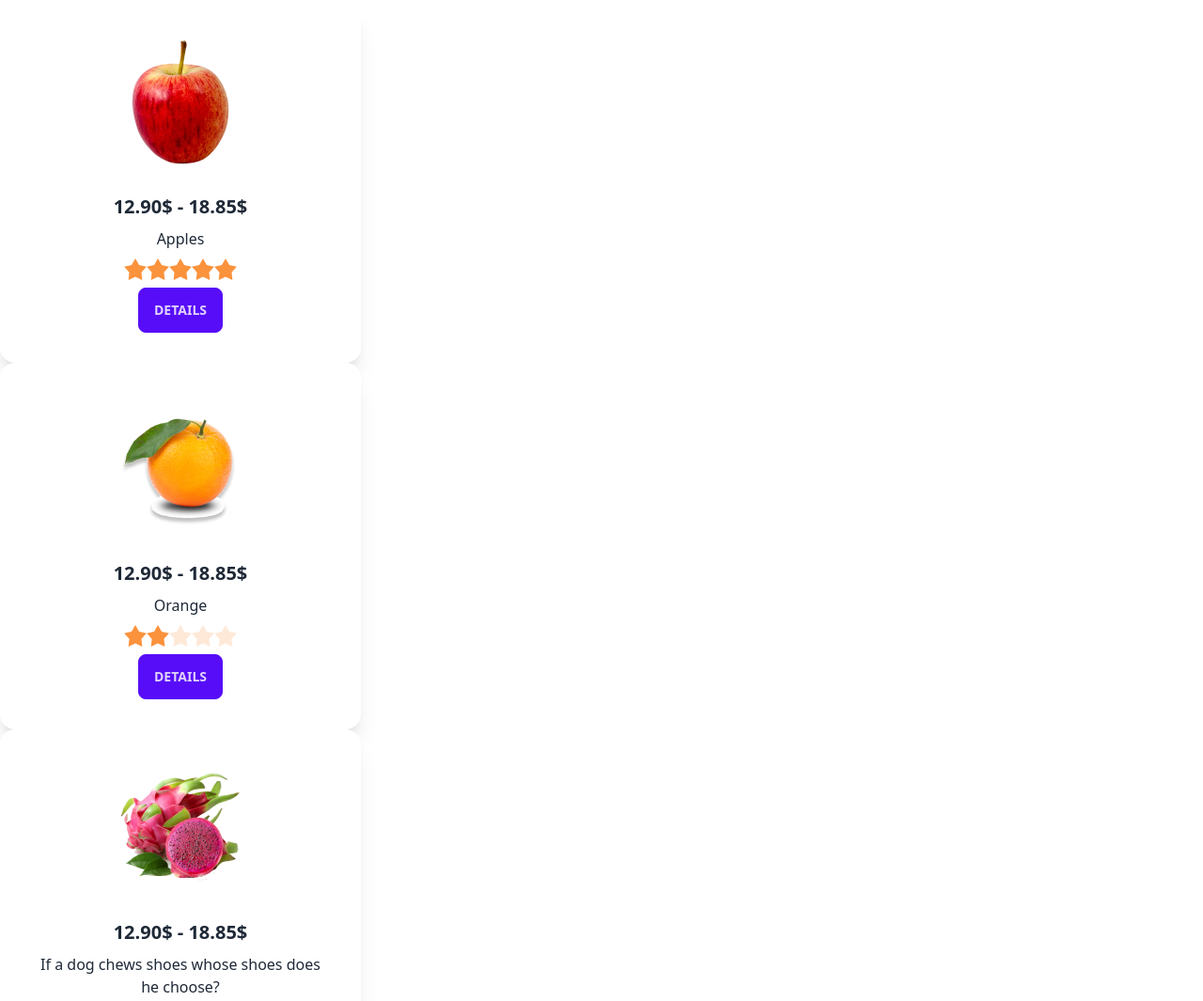
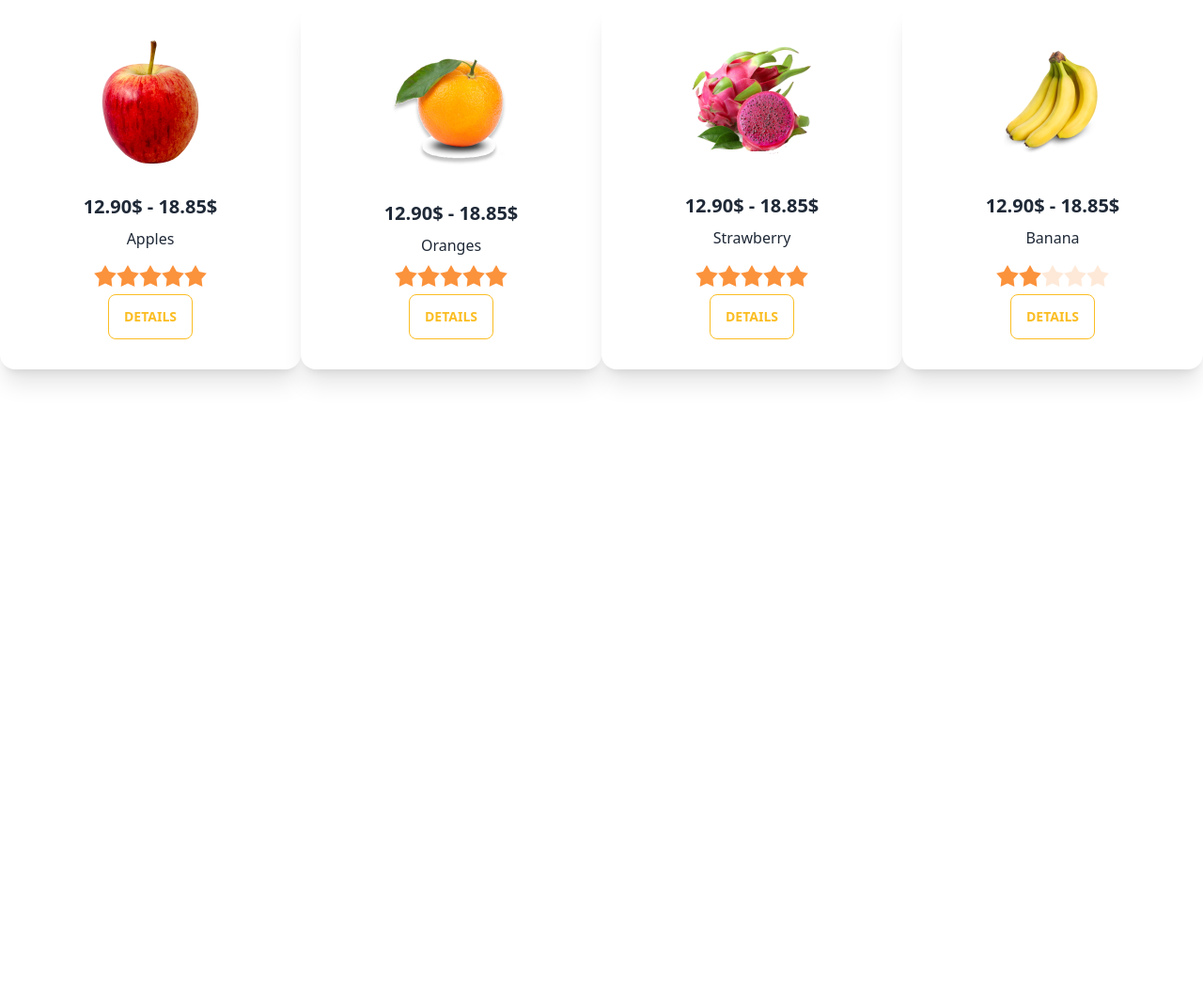
Before and after one commit to Seam7819/fruite-burs-assignment03, a plain HTML site: page index.html in a window 1280 px wide. Shown: the part 1411-2476 px from the top of the page at 94% size. After the commit the page ends 1884 px from the top, so only its background shows below. Drawn offline with nearby package versions, Linux system fonts and the light colour scheme.

Commit message:
commit modal section

```diff
--- a/index.html
+++ b/index.html
@@ -21,7 +21,8 @@
 
   <header>
     <!-- nav section -->
-        <nav class="h-20 max-w-screen-xl bg-white md:bg-[#F85559] mx-auto rounded-full mt-5 flex items-center justify-between px-8 mb-8">
+    <nav
+      class="h-20 max-w-screen-xl bg-white md:bg-[#F85559] mx-auto rounded-full mt-5 flex items-center justify-between px-8 mb-8">
 
       <div class="hidden w-full lg:block lg:w-auto">
         <div class="list-none flex text-white gap-4 cursor-pointer ">
@@ -61,10 +62,12 @@
         <div id="slide1" class="carousel-item relative w-full">
           <img src="./images/banner1.png" class="w-full" />
           <div class="absolute w-full h-full">
-                <h1 class="text-xl md:text-2xl lg:text-4xl text-center font-bold text-white mt-6 mb-3 lg:mt-16 lg:mb-8">Exotic tastes at your <br> doorstep</h1>
+            <h1 class="text-xl md:text-2xl lg:text-4xl text-center font-bold text-white mt-6 mb-3 lg:mt-16 lg:mb-8">
+              Exotic tastes at your <br> doorstep</h1>
             <p class="text-sm text-white text-center mb-1 lg:mb-5">We supply highly quality organic products</p>
             <div class="flex justify-center">
-                  <button class="btn btn-xs sm:btn-sm md:btn-md lg:btn-md bg-[#F85559] border-none text-white">Shop Now</button>
+              <button class="btn btn-xs sm:btn-sm md:btn-md lg:btn-md bg-[#F85559] border-none text-white">Shop
+                Now</button>
             </div>
           </div>
           <div class="absolute flex justify-between transform -translate-y-1/2 left-5 right-5 top-1/2">
@@ -76,10 +79,12 @@
         <div id="slide2" class="carousel-item relative w-full">
           <img src="./images/banner2.png" class="w-full" />
           <div class="absolute block w-full">
-                <h1 class="text-xl md:text-2xl lg:text-4xl text-center font-bold text-white mt-6 mb-3 lg:mt-16 lg:mb-8">Exotic tastes at your <br> doorstep</h1>
+            <h1 class="text-xl md:text-2xl lg:text-4xl text-center font-bold text-white mt-6 mb-3 lg:mt-16 lg:mb-8">
+              Exotic tastes at your <br> doorstep</h1>
             <p class="text-sm text-white text-center mb-1 lg:mb-5">We supply highly quality organic products</p>
             <div class="flex justify-center">
-                  <button class="btn btn-xs sm:btn-sm md:btn-md lg:btn-md bg-[#F85559] border-none text-white">Shop Now</button>
+              <button class="btn btn-xs sm:btn-sm md:btn-md lg:btn-md bg-[#F85559] border-none text-white">Shop
+                Now</button>
             </div>
           </div>
           <div class="absolute flex justify-between transform -translate-y-1/2 left-5 right-5 top-1/2">
@@ -91,10 +96,12 @@
         <div id="slide3" class="carousel-item relative w-full">
           <img src="./images/banner3.png" class="w-full" />
           <div class="absolute block w-full">
-                <h1 class="text-xl md:text-2xl lg:text-4xl text-center font-bold text-white mt-6 mb-3 lg:mt-16 lg:mb-8">Exotic tastes at your <br> doorstep</h1>
+            <h1 class="text-xl md:text-2xl lg:text-4xl text-center font-bold text-white mt-6 mb-3 lg:mt-16 lg:mb-8">
+              Exotic tastes at your <br> doorstep</h1>
             <p class="text-sm text-white text-center mb-1 lg:mb-5">We supply highly quality organic products</p>
             <div class="flex justify-center">
-                  <button class="btn btn-xs sm:btn-sm md:btn-md lg:btn-md bg-[#F85559] border-none text-white">Shop Now</button>
+              <button class="btn btn-xs sm:btn-sm md:btn-md lg:btn-md bg-[#F85559] border-none text-white">Shop
+                Now</button>
             </div>
           </div>
           <div class="absolute flex justify-between transform -translate-y-1/2 left-5 right-5 top-1/2">
@@ -106,10 +113,12 @@
         <div id="slide4" class="carousel-item relative w-full">
           <img src="./images/banner4.png" class="w-full" />
           <div class="absolute block w-full">
-                <h1 class="text-xl md:text-2xl lg:text-4xl text-center font-bold text-white mt-6 mb-3 lg:mt-16 lg:mb-8">Exotic tastes at your <br> doorstep</h1>
+            <h1 class="text-xl md:text-2xl lg:text-4xl text-center font-bold text-white mt-6 mb-3 lg:mt-16 lg:mb-8">
+              Exotic tastes at your <br> doorstep</h1>
             <p class="text-sm text-white text-center mb-1 lg:mb-5">We supply highly quality organic products</p>
             <div class="flex justify-center">
-                  <button class="btn btn-xs sm:btn-sm md:btn-md lg:btn-md bg-[#F85559] border-none text-white">Shop Now</button>
+              <button class="btn btn-xs sm:btn-sm md:btn-md lg:btn-md bg-[#F85559] border-none text-white">Shop
+                Now</button>
             </div>
           </div>
           <div class="absolute flex justify-between transform -translate-y-1/2 left-5 right-5 top-1/2">
@@ -152,7 +161,8 @@
 
         <div>
           <h2 class="text-2xl font-bold mb-5 text-center lg:text-left">Deal of the day</h2>
-              <p class="text-center lg:text-left">Contrary to popular belief, is not simply random text. It has roots in a piece of classical <br> Latin literature from 45 BC, making it over 2000 years old.</p>
+          <p class="text-center lg:text-left">Contrary to popular belief, is not simply random text. It has roots in a
+            piece of classical <br> Latin literature from 45 BC, making it over 2000 years old.</p>
         </div>
 
         <div class="grid grid-flow-col  text-center auto-cols-max">
@@ -162,8 +172,11 @@
             </span>
             days
           </div>
-              <svg class="w-10 h-14 mt-1 md:mt-4" xmlns="http://www.w3.org/2000/svg" width="10" height="10" viewBox="0 0 16 15" fill="none">
-                <path d="M8.15198 4.30006C8.03268 4.30006 7.91826 4.25267 7.8339 4.16831C7.74954 4.08395 7.70215 3.96953 7.70215 3.85023C7.70215 3.73092 7.74954 3.6165 7.8339 3.53214C7.91826 3.44778 8.03268 3.40039 8.15198 3.40039C8.27129 3.40039 8.38571 3.44778 8.47007 3.53214C8.55443 3.6165 8.60182 3.73092 8.60182 3.85023C8.60182 3.96953 8.55443 4.08395 8.47007 4.16831C8.38571 4.25267 8.27129 4.30006 8.15198 4.30006ZM8.15198 7.89875C8.03268 7.89875 7.91826 7.85135 7.8339 7.76699C7.74954 7.68263 7.70215 7.56821 7.70215 7.44891C7.70215 7.32961 7.74954 7.21519 7.8339 7.13083C7.91826 7.04647 8.03268 6.99908 8.15198 6.99908C8.27129 6.99908 8.38571 7.04647 8.47007 7.13083C8.55443 7.21519 8.60182 7.32961 8.60182 7.44891C8.60182 7.56821 8.55443 7.68263 8.47007 7.76699C8.38571 7.85135 8.27129 7.89875 8.15198 7.89875ZM8.15198 11.4974C8.03268 11.4974 7.91826 11.45 7.8339 11.3657C7.74954 11.2813 7.70215 11.1669 7.70215 11.0476C7.70215 10.9283 7.74954 10.8139 7.8339 10.7295C7.91826 10.6452 8.03268 10.5978 8.15198 10.5978C8.27129 10.5978 8.38571 10.6452 8.47007 10.7295C8.55443 10.8139 8.60182 10.9283 8.60182 11.0476C8.60182 11.1669 8.55443 11.2813 8.47007 11.3657C8.38571 11.45 8.27129 11.4974 8.15198 11.4974Z" stroke="#121212" stroke-width="0.899671" stroke-linecap="round" stroke-linejoin="round"/>
+          <svg class="w-10 h-14 mt-1 md:mt-4" xmlns="http://www.w3.org/2000/svg" width="10" height="10"
+            viewBox="0 0 16 15" fill="none">
+            <path
+              d="M8.15198 4.30006C8.03268 4.30006 7.91826 4.25267 7.8339 4.16831C7.74954 4.08395 7.70215 3.96953 7.70215 3.85023C7.70215 3.73092 7.74954 3.6165 7.8339 3.53214C7.91826 3.44778 8.03268 3.40039 8.15198 3.40039C8.27129 3.40039 8.38571 3.44778 8.47007 3.53214C8.55443 3.6165 8.60182 3.73092 8.60182 3.85023C8.60182 3.96953 8.55443 4.08395 8.47007 4.16831C8.38571 4.25267 8.27129 4.30006 8.15198 4.30006ZM8.15198 7.89875C8.03268 7.89875 7.91826 7.85135 7.8339 7.76699C7.74954 7.68263 7.70215 7.56821 7.70215 7.44891C7.70215 7.32961 7.74954 7.21519 7.8339 7.13083C7.91826 7.04647 8.03268 6.99908 8.15198 6.99908C8.27129 6.99908 8.38571 7.04647 8.47007 7.13083C8.55443 7.21519 8.60182 7.32961 8.60182 7.44891C8.60182 7.56821 8.55443 7.68263 8.47007 7.76699C8.38571 7.85135 8.27129 7.89875 8.15198 7.89875ZM8.15198 11.4974C8.03268 11.4974 7.91826 11.45 7.8339 11.3657C7.74954 11.2813 7.70215 11.1669 7.70215 11.0476C7.70215 10.9283 7.74954 10.8139 7.8339 10.7295C7.91826 10.6452 8.03268 10.5978 8.15198 10.5978C8.27129 10.5978 8.38571 10.6452 8.47007 10.7295C8.55443 10.8139 8.60182 10.9283 8.60182 11.0476C8.60182 11.1669 8.55443 11.2813 8.47007 11.3657C8.38571 11.45 8.27129 11.4974 8.15198 11.4974Z"
+              stroke="#121212" stroke-width="0.899671" stroke-linecap="round" stroke-linejoin="round" />
           </svg>
 
           <div class="flex flex-col">
@@ -172,8 +185,11 @@
             </span>
             hours
           </div>
-              <svg class="w-10 h-14 mt-1 md:mt-4" xmlns="http://www.w3.org/2000/svg" width="10" height="10" viewBox="0 0 16 15" fill="none">
-                <path d="M8.15198 4.30006C8.03268 4.30006 7.91826 4.25267 7.8339 4.16831C7.74954 4.08395 7.70215 3.96953 7.70215 3.85023C7.70215 3.73092 7.74954 3.6165 7.8339 3.53214C7.91826 3.44778 8.03268 3.40039 8.15198 3.40039C8.27129 3.40039 8.38571 3.44778 8.47007 3.53214C8.55443 3.6165 8.60182 3.73092 8.60182 3.85023C8.60182 3.96953 8.55443 4.08395 8.47007 4.16831C8.38571 4.25267 8.27129 4.30006 8.15198 4.30006ZM8.15198 7.89875C8.03268 7.89875 7.91826 7.85135 7.8339 7.76699C7.74954 7.68263 7.70215 7.56821 7.70215 7.44891C7.70215 7.32961 7.74954 7.21519 7.8339 7.13083C7.91826 7.04647 8.03268 6.99908 8.15198 6.99908C8.27129 6.99908 8.38571 7.04647 8.47007 7.13083C8.55443 7.21519 8.60182 7.32961 8.60182 7.44891C8.60182 7.56821 8.55443 7.68263 8.47007 7.76699C8.38571 7.85135 8.27129 7.89875 8.15198 7.89875ZM8.15198 11.4974C8.03268 11.4974 7.91826 11.45 7.8339 11.3657C7.74954 11.2813 7.70215 11.1669 7.70215 11.0476C7.70215 10.9283 7.74954 10.8139 7.8339 10.7295C7.91826 10.6452 8.03268 10.5978 8.15198 10.5978C8.27129 10.5978 8.38571 10.6452 8.47007 10.7295C8.55443 10.8139 8.60182 10.9283 8.60182 11.0476C8.60182 11.1669 8.55443 11.2813 8.47007 11.3657C8.38571 11.45 8.27129 11.4974 8.15198 11.4974Z" stroke="#121212" stroke-width="0.899671" stroke-linecap="round" stroke-linejoin="round"/>
+          <svg class="w-10 h-14 mt-1 md:mt-4" xmlns="http://www.w3.org/2000/svg" width="10" height="10"
+            viewBox="0 0 16 15" fill="none">
+            <path
+              d="M8.15198 4.30006C8.03268 4.30006 7.91826 4.25267 7.8339 4.16831C7.74954 4.08395 7.70215 3.96953 7.70215 3.85023C7.70215 3.73092 7.74954 3.6165 7.8339 3.53214C7.91826 3.44778 8.03268 3.40039 8.15198 3.40039C8.27129 3.40039 8.38571 3.44778 8.47007 3.53214C8.55443 3.6165 8.60182 3.73092 8.60182 3.85023C8.60182 3.96953 8.55443 4.08395 8.47007 4.16831C8.38571 4.25267 8.27129 4.30006 8.15198 4.30006ZM8.15198 7.89875C8.03268 7.89875 7.91826 7.85135 7.8339 7.76699C7.74954 7.68263 7.70215 7.56821 7.70215 7.44891C7.70215 7.32961 7.74954 7.21519 7.8339 7.13083C7.91826 7.04647 8.03268 6.99908 8.15198 6.99908C8.27129 6.99908 8.38571 7.04647 8.47007 7.13083C8.55443 7.21519 8.60182 7.32961 8.60182 7.44891C8.60182 7.56821 8.55443 7.68263 8.47007 7.76699C8.38571 7.85135 8.27129 7.89875 8.15198 7.89875ZM8.15198 11.4974C8.03268 11.4974 7.91826 11.45 7.8339 11.3657C7.74954 11.2813 7.70215 11.1669 7.70215 11.0476C7.70215 10.9283 7.74954 10.8139 7.8339 10.7295C7.91826 10.6452 8.03268 10.5978 8.15198 10.5978C8.27129 10.5978 8.38571 10.6452 8.47007 10.7295C8.55443 10.8139 8.60182 10.9283 8.60182 11.0476C8.60182 11.1669 8.55443 11.2813 8.47007 11.3657C8.38571 11.45 8.27129 11.4974 8.15198 11.4974Z"
+              stroke="#121212" stroke-width="0.899671" stroke-linecap="round" stroke-linejoin="round" />
           </svg>
 
 
@@ -183,8 +199,11 @@
             </span>
             min
           </div>
-              <svg class="w-10 h-14 mt-1 md:mt-4" xmlns="http://www.w3.org/2000/svg" width="10" height="10" viewBox="0 0 16 15" fill="none">
-                <path d="M8.15198 4.30006C8.03268 4.30006 7.91826 4.25267 7.8339 4.16831C7.74954 4.08395 7.70215 3.96953 7.70215 3.85023C7.70215 3.73092 7.74954 3.6165 7.8339 3.53214C7.91826 3.44778 8.03268 3.40039 8.15198 3.40039C8.27129 3.40039 8.38571 3.44778 8.47007 3.53214C8.55443 3.6165 8.60182 3.73092 8.60182 3.85023C8.60182 3.96953 8.55443 4.08395 8.47007 4.16831C8.38571 4.25267 8.27129 4.30006 8.15198 4.30006ZM8.15198 7.89875C8.03268 7.89875 7.91826 7.85135 7.8339 7.76699C7.74954 7.68263 7.70215 7.56821 7.70215 7.44891C7.70215 7.32961 7.74954 7.21519 7.8339 7.13083C7.91826 7.04647 8.03268 6.99908 8.15198 6.99908C8.27129 6.99908 8.38571 7.04647 8.47007 7.13083C8.55443 7.21519 8.60182 7.32961 8.60182 7.44891C8.60182 7.56821 8.55443 7.68263 8.47007 7.76699C8.38571 7.85135 8.27129 7.89875 8.15198 7.89875ZM8.15198 11.4974C8.03268 11.4974 7.91826 11.45 7.8339 11.3657C7.74954 11.2813 7.70215 11.1669 7.70215 11.0476C7.70215 10.9283 7.74954 10.8139 7.8339 10.7295C7.91826 10.6452 8.03268 10.5978 8.15198 10.5978C8.27129 10.5978 8.38571 10.6452 8.47007 10.7295C8.55443 10.8139 8.60182 10.9283 8.60182 11.0476C8.60182 11.1669 8.55443 11.2813 8.47007 11.3657C8.38571 11.45 8.27129 11.4974 8.15198 11.4974Z" stroke="#121212" stroke-width="0.899671" stroke-linecap="round" stroke-linejoin="round"/>
+          <svg class="w-10 h-14 mt-1 md:mt-4" xmlns="http://www.w3.org/2000/svg" width="10" height="10"
+            viewBox="0 0 16 15" fill="none">
+            <path
+              d="M8.15198 4.30006C8.03268 4.30006 7.91826 4.25267 7.8339 4.16831C7.74954 4.08395 7.70215 3.96953 7.70215 3.85023C7.70215 3.73092 7.74954 3.6165 7.8339 3.53214C7.91826 3.44778 8.03268 3.40039 8.15198 3.40039C8.27129 3.40039 8.38571 3.44778 8.47007 3.53214C8.55443 3.6165 8.60182 3.73092 8.60182 3.85023C8.60182 3.96953 8.55443 4.08395 8.47007 4.16831C8.38571 4.25267 8.27129 4.30006 8.15198 4.30006ZM8.15198 7.89875C8.03268 7.89875 7.91826 7.85135 7.8339 7.76699C7.74954 7.68263 7.70215 7.56821 7.70215 7.44891C7.70215 7.32961 7.74954 7.21519 7.8339 7.13083C7.91826 7.04647 8.03268 6.99908 8.15198 6.99908C8.27129 6.99908 8.38571 7.04647 8.47007 7.13083C8.55443 7.21519 8.60182 7.32961 8.60182 7.44891C8.60182 7.56821 8.55443 7.68263 8.47007 7.76699C8.38571 7.85135 8.27129 7.89875 8.15198 7.89875ZM8.15198 11.4974C8.03268 11.4974 7.91826 11.45 7.8339 11.3657C7.74954 11.2813 7.70215 11.1669 7.70215 11.0476C7.70215 10.9283 7.74954 10.8139 7.8339 10.7295C7.91826 10.6452 8.03268 10.5978 8.15198 10.5978C8.27129 10.5978 8.38571 10.6452 8.47007 10.7295C8.55443 10.8139 8.60182 10.9283 8.60182 11.0476C8.60182 11.1669 8.55443 11.2813 8.47007 11.3657C8.38571 11.45 8.27129 11.4974 8.15198 11.4974Z"
+              stroke="#121212" stroke-width="0.899671" stroke-linecap="round" stroke-linejoin="round" />
           </svg>
 
           <div class="flex flex-col">
@@ -200,9 +219,9 @@
     </section>
 
     <!-- card section -->
-        <section>
+    <section class="max-w-screen-xl mx-auto my-20 grid grid-cols lg:grid-cols-4">
 
-          <div class="card w-96 bg-base-100 shadow-xl">
+      <div class="card bg-base-100 shadow-xl">
         <figure class="px-10 pt-10">
           <img src="./images/fruit6.png" alt="Shoes" class="rounded-xl" />
         </figure>
@@ -216,19 +235,17 @@
             <input type="radio" name="rating-2" class="mask mask-star-2 bg-orange-400" />
             <input type="radio" name="rating-2" class="mask mask-star-2 bg-orange-400" />
           </div>
-              <div class="card-actions">
-                <button class="btn btn-primary">Details</button>
-              </div>
-            </div>
-          </div>
-
-          <div class="card w-96 bg-base-100 shadow-xl">
+          <div class="card-actions mx-auto">
+            <!-- Open the modal using ID.showModal() method -->
+            <button class="btn btn-outline btn-warning" onclick="my_modal_1.showModal()">Details</button>
+            <dialog id="my_modal_1" class="modal">
+              <form method="dialog" class="modal-box">
                 <figure class="px-10 pt-10">
-              <img src="./images/fruit7.png" alt="Shoes" class="rounded-xl" />
+                  <img src="./images/fruit6.png" alt="Shoes" class="rounded-xl" />
                 </figure>
                 <div class="card-body items-center text-center">
                   <h2 class="card-title">12.90$ - 18.85$</h2>
-              <p>Orange</p>
+                  <p>Apples</p>
                   <div class="rating">
                     <input type="radio" name="rating-2" class="mask mask-star-2 bg-orange-400" />
                     <input type="radio" name="rating-2" class="mask mask-star-2 bg-orange-400" checked />
@@ -236,37 +253,152 @@
                     <input type="radio" name="rating-2" class="mask mask-star-2 bg-orange-400" />
                     <input type="radio" name="rating-2" class="mask mask-star-2 bg-orange-400" />
                   </div>
-              <div class="card-actions">
-                <button class="btn btn-primary">Details</button>
+                  <div class="modal-action">
+                    <!-- if there is a button in form, it will close the modal -->
+                    <button class="btn">Close</button>
+                    <button class="btn btn-primary">Buy Now</button>
+                  </div>
+              </form>
+            </dialog>
           </div>
         </div>
       </div>
 
-          <div class="card w-96 bg-base-100 shadow-xl">
+
+      <div class="card bg-base-100 shadow-xl">
+        <figure class="px-10 pt-10">
+          <img src="./images/fruit7.png" alt="Shoes" class="rounded-xl" />
+        </figure>
+        <div class="card-body items-center text-center">
+          <h2 class="card-title">12.90$ - 18.85$</h2>
+          <p>Oranges</p>
+          <div class="rating">
+            <input type="radio" name="rating-2" class="mask mask-star-2 bg-orange-400" />
+            <input type="radio" name="rating-2" class="mask mask-star-2 bg-orange-400" checked />
+            <input type="radio" name="rating-2" class="mask mask-star-2 bg-orange-400" />
+            <input type="radio" name="rating-2" class="mask mask-star-2 bg-orange-400" />
+            <input type="radio" name="rating-2" class="mask mask-star-2 bg-orange-400" />
+          </div>
+          <div class="card-actions mx-auto">
+            <!-- Open the modal using ID.showModal() method -->
+            <button class="btn btn-outline btn-warning" onclick="my_modal_2.showModal()">Details</button>
+            <dialog id="my_modal_2" class="modal">
+              <form method="dialog" class="modal-box">
+                <figure class="px-10 pt-10">
+                  <img src="./images/fruit7.png" alt="Shoes" class="rounded-xl" />
+                </figure>
+                <div class="card-body items-center text-center">
+                  <h2 class="card-title">12.90$ - 18.85$</h2>
+                  <p>Oranges</p>
+                  <div class="rating">
+                    <input type="radio" name="rating-2" class="mask mask-star-2 bg-orange-400" />
+                    <input type="radio" name="rating-2" class="mask mask-star-2 bg-orange-400" checked />
+                    <input type="radio" name="rating-2" class="mask mask-star-2 bg-orange-400" />
+                    <input type="radio" name="rating-2" class="mask mask-star-2 bg-orange-400" />
+                    <input type="radio" name="rating-2" class="mask mask-star-2 bg-orange-400" />
+                  </div>
+                  <div class="modal-action">
+                    <!-- if there is a button in form, it will close the modal -->
+                    <button class="btn">Close</button>
+                    <button class="btn btn-primary">Buy Now</button>
+                  </div>
+              </form>
+            </dialog>
+          </div>
+        </div>
+      </div>
+
+
+      <div class="card bg-base-100 shadow-xl">
         <figure class="px-10 pt-10">
           <img src="./images/fruit8.png" alt="Shoes" class="rounded-xl" />
         </figure>
         <div class="card-body items-center text-center">
           <h2 class="card-title">12.90$ - 18.85$</h2>
-              <p>If a dog chews shoes whose shoes does he choose?</p>
-              <div class="card-actions">
+          <p>Strawberry</p>
+          <div class="rating">
+            <input type="radio" name="rating-2" class="mask mask-star-2 bg-orange-400" />
+            <input type="radio" name="rating-2" class="mask mask-star-2 bg-orange-400" checked />
+            <input type="radio" name="rating-2" class="mask mask-star-2 bg-orange-400" />
+            <input type="radio" name="rating-2" class="mask mask-star-2 bg-orange-400" />
+            <input type="radio" name="rating-2" class="mask mask-star-2 bg-orange-400" />
+          </div>
+          <div class="card-actions mx-auto">
+            <!-- Open the modal using ID.showModal() method -->
+            <button class="btn btn-outline btn-warning" onclick="my_modal_3.showModal()">Details</button>
+            <dialog id="my_modal_3" class="modal">
+              <form method="dialog" class="modal-box">
+                <figure class="px-10 pt-10">
+                  <img src="./images/fruit8.png" alt="Shoes" class="rounded-xl" />
+                </figure>
+                <div class="card-body items-center text-center">
+                  <h2 class="card-title">12.90$ - 18.85$</h2>
+                  <p>Strawberry</p>
+                  <div class="rating">
+                    <input type="radio" name="rating-2" class="mask mask-star-2 bg-orange-400" />
+                    <input type="radio" name="rating-2" class="mask mask-star-2 bg-orange-400" checked />
+                    <input type="radio" name="rating-2" class="mask mask-star-2 bg-orange-400" />
+                    <input type="radio" name="rating-2" class="mask mask-star-2 bg-orange-400" />
+                    <input type="radio" name="rating-2" class="mask mask-star-2 bg-orange-400" />
+                  </div>
+                  <div class="modal-action">
+                    <!-- if there is a button in form, it will close the modal -->
+                    <button class="btn">Close</button>
                     <button class="btn btn-primary">Buy Now</button>
+                  </div>
+              </form>
+            </dialog>
           </div>
         </div>
       </div>
 
-          <div class="card w-96 bg-base-100 shadow-xl">
+
+      <div class="card bg-base-100 shadow-xl">
         <figure class="px-10 pt-10">
           <img src="./images/fruit9.png" alt="Shoes" class="rounded-xl" />
         </figure>
         <div class="card-body items-center text-center">
-              <h2 class="card-title">Shoes!</h2>
-              <p>If a dog chews shoes whose shoes does he choose?</p>
-              <div class="card-actions">
+          <h2 class="card-title">12.90$ - 18.85$</h2>
+          <p>Banana</p>
+          <div class="rating">
+            <input type="radio" name="rating-2" class="mask mask-star-2 bg-orange-400" />
+            <input type="radio" name="rating-2" class="mask mask-star-2 bg-orange-400" checked />
+            <input type="radio" name="rating-2" class="mask mask-star-2 bg-orange-400" />
+            <input type="radio" name="rating-2" class="mask mask-star-2 bg-orange-400" />
+            <input type="radio" name="rating-2" class="mask mask-star-2 bg-orange-400" />
+          </div>
+
+
+          <div class="card-actions mx-auto">
+            <!-- Open the modal using ID.showModal() method -->
+            <button class="btn btn-outline btn-warning" onclick="my_modal_4.showModal()">Details</button>
+            <dialog id="my_modal_4" class="modal">
+              <form method="dialog" class="modal-box">
+                <figure class="px-10 pt-10">
+                  <img src="./images/fruit9.png" alt="Shoes" class="rounded-xl" />
+                </figure>
+                <div class="card-body items-center text-center">
+                  <h2 class="card-title">12.90$ - 18.85$</h2>
+                  <p>Banana</p>
+                  <div class="rating">
+                    <input type="radio" name="rating-2" class="mask mask-star-2 bg-orange-400" />
+                    <input type="radio" name="rating-2" class="mask mask-star-2 bg-orange-400" checked />
+                    <input type="radio" name="rating-2" class="mask mask-star-2 bg-orange-400" />
+                    <input type="radio" name="rating-2" class="mask mask-star-2 bg-orange-400" />
+                    <input type="radio" name="rating-2" class="mask mask-star-2 bg-orange-400" />
+                  </div>
+                  <div class="modal-action">
+                    <!-- if there is a button in form, it will close the modal -->
+                    <button class="btn">Close</button>
                     <button class="btn btn-primary">Buy Now</button>
+                  </div>
+              </form>
+            </dialog>
           </div>
         </div>
       </div>
+
+
 
     </section>
 
```
Lines whose indentation alone changed are shown as unchanged.
